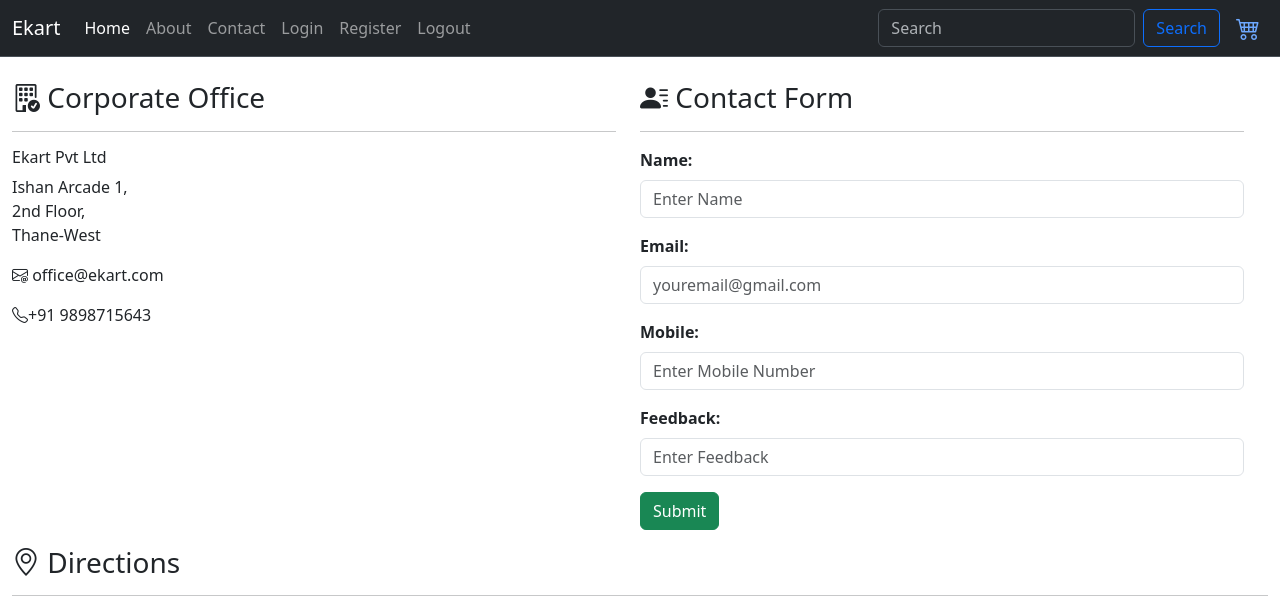
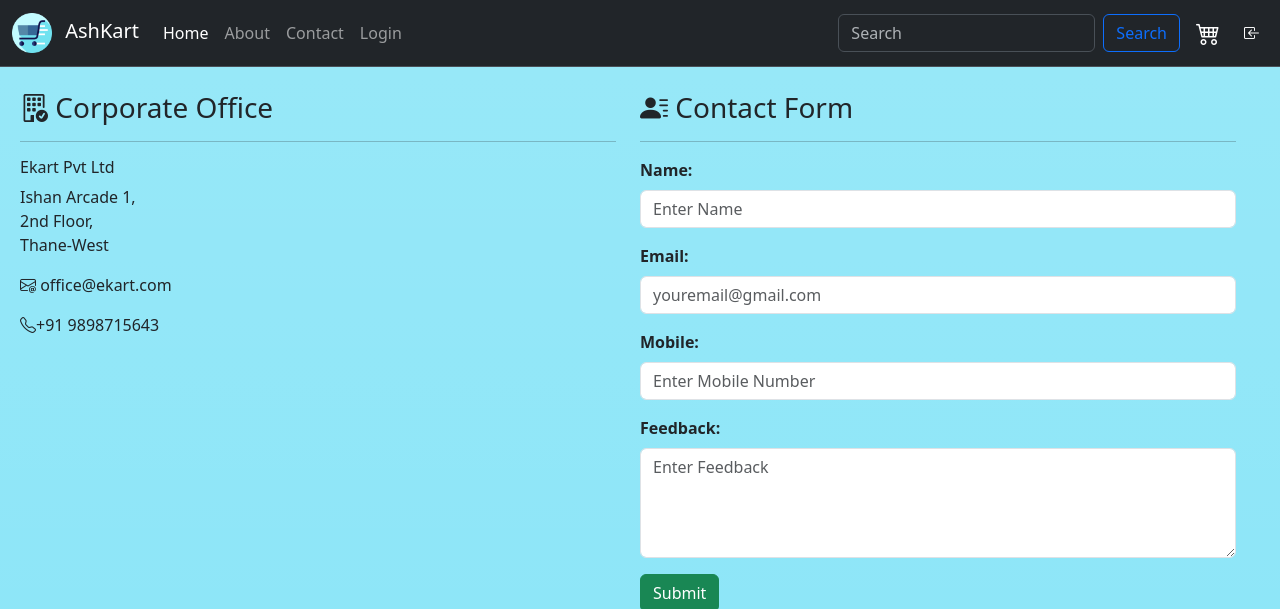
Before and after one commit to imAshutoshGupta/ash-store, a Django app: page /contactus in a window 1280 px wide. Shown: the top 609 px of the page. Run offline with Django 4.2, Linux system fonts and the light colour scheme; some libraries are stand-ins or nearby versions.

Commit message:
finished re-touching of frontend

```diff
--- a/ash_project/ash_store/urls.py
+++ b/ash_project/ash_store/urls.py
@@ -11,7 +11,9 @@ urlpatterns = [
 
     path('',views.home),
     path('pdetails',views.pdetails),
+    path('aboutus',views.about_us),
     path('contactus',views.contact_us),
+    path('cart',views.cart),
     path('catfilter/<cid>',views.cat_filter),
 
 
--- a/ash_project/ash_store/views.py
+++ b/ash_project/ash_store/views.py
@@ -51,5 +51,12 @@ def cat_filter(request,cid):
 
     return render(request, 'ashstore/index.html', context)
 
+
+def about_us(request):
+    return render(request, 'ashstore/about.html')
+
 def contact_us(request):
     return render(request, 'ashstore/contact.html')
+
+def cart(request):
+    return render(request, 'ashstore/cart.html')
--- a/ash_project/templates/ashstore/contact.html
+++ b/ash_project/templates/ashstore/contact.html
@@ -2,7 +2,7 @@
 {% load static %}
 {% block 'main' %}
 
-<div class="row mt-2">
+<div class="row bg-info p-2 text-dark bg-gradient bg-opacity-50">
 
     <div class="row mt-3">
         <div class="col-md-6">
@@ -36,7 +36,7 @@
                 </div>
                 <div class="mb-3">
                     <label for="input4" class="form-label"><strong>Feedback:</strong></label>
-                    <input type="textarea" class="form-control" name="cipass" id="input4" placeholder="Enter Feedback">
+                    <textarea class="form-control" name="cipass" id="input4" rows="4" cols="50" placeholder="Enter Feedback"></textarea>
                 </div>
                 <div class="mb-3">
                     <button type="button" class="btn btn-success">Submit</button>
--- a/ash_project/templates/ashstore/index.html
+++ b/ash_project/templates/ashstore/index.html
@@ -3,7 +3,7 @@
 {% block 'main' %}
 
 
-<div class="row mt-4">
+<div class="row bg-info p-2 text-dark bg-gradient bg-opacity-25">
     <div class="col-md-3">
         <h4> Filter By Category </h4>
         <hr>
--- a/ash_project/templates/footer.html
+++ b/ash_project/templates/footer.html
@@ -1,16 +1,15 @@
-
-<div class="row p-4 mt-3 bg-dark text-light">
+<div class="row p-4 bg-dark text-light">
     <div class="col-md-4">
-        <h5><i class="bi bi-geo-alt"></i> Addess</h5>
+        <h5><b class="bi bi-geo-alt text-warning font-weight-bold"> Address</b></h5>
         <hr>
-        <p> Ekart Pvt Ltd.</p>
+        <p> AshKart Pvt Ltd.</p>
         <p> Ishaan Arcade 1,<br>
             2nd floor, <br>
             Thane-West
         </p>
         <div class="row">
             <div class="col-md-12">
-                <i class="bi bi-envelope"></i> Write to us: ekart@gmail.com
+                <i class="bi bi-envelope"></i> Write to us: office@ashkart.com
             </div>
             <div class="col-md-12">
                 <i class="bi bi-telephone"></i> Speak with us: +91 9876543121
@@ -21,29 +20,34 @@
 
     </div>
     <div class="col-md-4">
-        <h5><i class="bi bi-link-45deg"></i> Quick Links</h5>
+        <h5><b class="bi bi-link-45deg text-warning font-weight-bold"> Quick Links</b></h5>
         <hr>
         <ul>
-            <li><a class="anchor" href="home.html">Home</a></li>
-            <li><a class="anchor" href="cart.html">Your Cart</a></li>
-            <li><a class="anchor" href="about.html">About us</a></li>
-            <li><a class="anchor" href="contact.html">Contact us</a></li>
+            <li><a class="text-white" style="text-decoration: none;" href="home.html">Home</a></li>
+            <li><a class="text-white" style="text-decoration: none;" href="cart.html">Your Cart</a></li>
+            <li><a class="text-white" style="text-decoration: none;" href="about.html">About us</a></li>
+            <li><a class="text-white" style="text-decoration: none;" href="contact.html">Contact us</a></li>
 
         </ul>
     </div>
     <div class="col-md-4">
-        <h5><i class="bi bi-person"></i> Follow our socials </h5>
+        <h5><b class="bi bi-person text-warning font-weight-bold"> Our socials</b></h5>
         <hr>
         <ul>
-            <li><i class="bi bi-whatsapp"></i><a class="anchor"
+            <li><i class="bi bi-whatsapp"></i><a class="text-white" style="text-decoration: none;"
                     href="http://www.whatsapp.com/">&nbsp;&nbsp;&nbsp;WhatsApp</a></li>
-            <li><i class="bi bi-twitter-x"></i><a class="anchor"
+            <li><i class="bi bi-twitter-x"></i><a class="text-white" style="text-decoration: none;"
                     href="http://www.twitter.com/">&nbsp;&nbsp;&nbsp;Twitter</a></li>
-            <li><i class="bi bi-facebook"></i><a class="anchor"
+            <li><i class="bi bi-facebook"></i><a class="text-white" style="text-decoration: none;"
                     href="http://www.facebook.com/">&nbsp;&nbsp;&nbsp;Facebook</a></li>
-            <li><i class="bi bi-linkedin"></i><a class="anchor"
+            <li><i class="bi bi-linkedin"></i><a class="text-white" style="text-decoration: none;"
                     href="http://www.linkedin.com/">&nbsp;&nbsp;&nbsp;LinkedIn</a></li>
         </ul>
+    </div>
+</div>
+<div class="row bg-dark text-light">
+    <div class="col-md-4 p-2 mx-auto">
+        Copyright @2023 All rights reserved by <span class="text-warning font-weight-bold" >AshKart Pvt. Ltd</span>
     </div>
 </div>
 </div>
--- a/ash_project/templates/header.html
+++ b/ash_project/templates/header.html
@@ -26,7 +26,8 @@
         <div class="row mt-0">
             <nav class="navbar navbar-expand-lg bg-dark border-bottom border-body" data-bs-theme="dark">
                 <div class="container-fluid">
-                    <a class="navbar-brand" href="index.html">Ekart</a>
+                    <a class="navbar-brand" href="/">
+                        <img class="logo me-2" src="{% static 'assets/images/logo.png' %}" alt="" width="40" height="40"> AshKart </a>
                     <button class="navbar-toggler" type="button" data-bs-toggle="collapse"
                         data-bs-target="#navbarSupportedContent" aria-controls="navbarSupportedContent"
                         aria-expanded="false" aria-label="Toggle navigation">
@@ -35,31 +36,37 @@
                     <div class="collapse navbar-collapse" id="navbarSupportedContent">
                         <ul class="navbar-nav me-auto mb-2 mb-lg-0">
                             <li class="nav-item">
-                                <a class="nav-link active" aria-current="page" href="index.html">Home</a>
+                                <a class="nav-link active" aria-current="page" href="/">Home</a>
                             </li>
                             <li class="nav-item">
-                                <a class="nav-link" href="about.html">About</a>
+                                <a class="nav-link" href="/aboutus">About</a>
                             </li>
                             <li class="nav-item">
                                 <a class="nav-link" href="/contactus">Contact</a>
                             </li>
+                            <!-- <li class="nav-item">
+                                <a class="nav-link" href="login.html">Login</a>
+                            </li> -->
                             <li class="nav-item">
-                                <a class="nav-link" href="login.html">Login</a>
+                                <a class="nav-link" href="register.html">Login</a>
                             </li>
-                            <li class="nav-item">
-                                <a class="nav-link" href="register.html">Register</a>
-                            </li>
-                            <li class="nav-item">
+                            <!-- <li class="nav-item">
                                 <a class="nav-link" href="logout.html">Logout</a>
-                            </li>
+                            </li> -->
                         </ul>
                         <form class="d-flex" role="search">
                             <input class="form-control me-2" type="search" placeholder="Search" aria-label="Search">
                             <button class="btn btn-outline-primary" type="submit">Search</button>
                         </form>
                         <div class="d-flex ms-3 mx-2">
-                            <a href="cart.html"><i class="bi bi-cart4 h4"></i></a>
-                          </div>
+                            <a class="text-white" style="text-decoration: none;" href="/cart"><i class="bi bi-cart4 h4"></i></a>
+                        </div>
+                        <div class="d-flex ms-3 mx-2">
+                            <a class="text-white" style="text-decoration: none;" href="/logout"><i class="bi bi-box-arrow-in-left"></i></i></a>
+                        </div>
+                        <!-- <div class="nav-item">
+                            <button class="btn btn-outline-primary" type="submit">Search</button>
+                        </div> -->
                     </div>
                 </div>
             </nav>
```
Also changed, not shown: ash_project/templates/ashstore/cart.html (+72 -0 lines), ash_project/static/assets/images/logo.jpg (added), ash_project/static/assets/images/logo.png (added), ash_project/static/assets/images/logo1.jpeg (added), ash_project/static/assets/images/logo2.jpeg (added), ash_project/static/assets/images/logo3.jpeg (added), ash_project/static/assets/images/logo4.jpeg (added), ash_project/static/assets/images/logoa.png (added).
